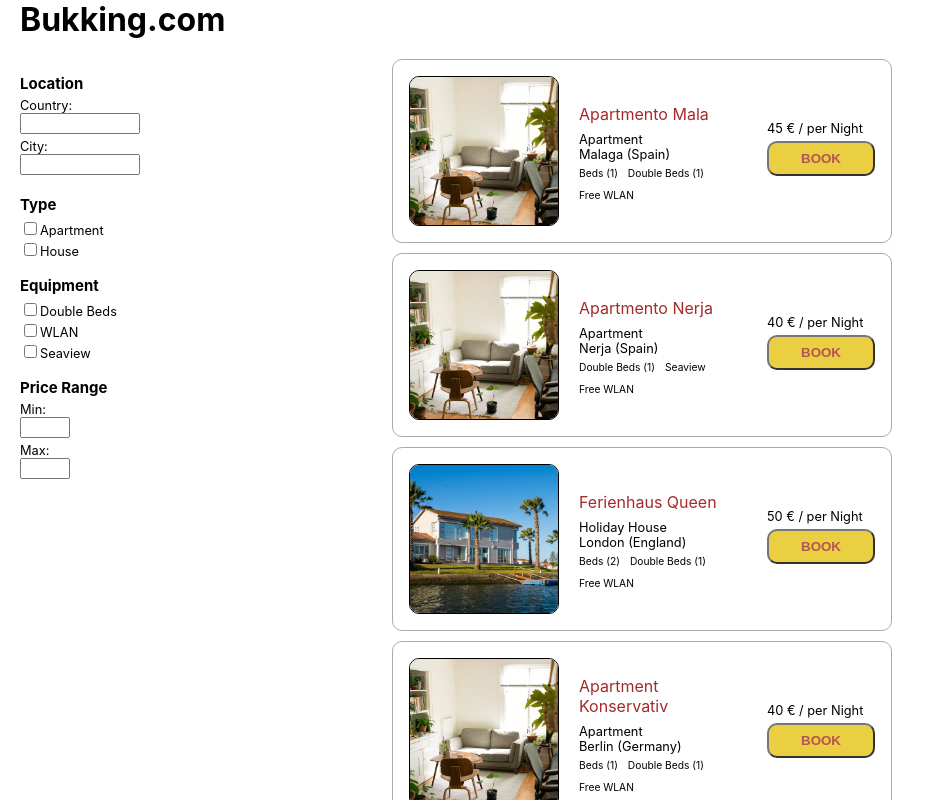
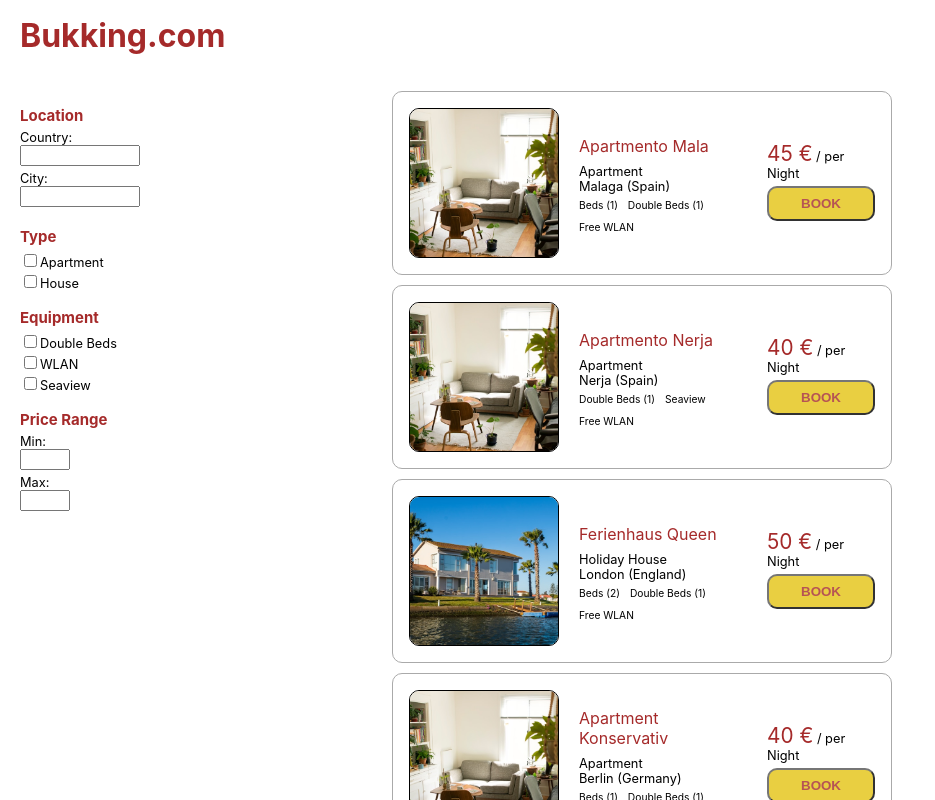
Before and after one commit to losrobbos/react-filtering-apartments, a React (Vite) app: page / in a window 1280 px wide. Shown: the top 800 px of the page, without its empty margins (0-935 px from the left). Built offline with nearby package versions, Linux system fonts and the light colour scheme.

Commit message:
Unified font colors and tweaked font sizes

```diff
--- a/src/components/FlatCard.jsx
+++ b/src/components/FlatCard.jsx
@@ -27,7 +27,7 @@ const FlatCard = ({ flat }) => {
 
       {/* ACTIONS */}
       <div className="card-actions">
-        <div>{flat.pricePerNight} &euro; / per Night</div>
+        <div><span>{flat.pricePerNight} &euro;</span> / per Night</div>
         <div>
           <button>Book</button>
         </div>
--- a/src/components/FlatFilter.jsx
+++ b/src/components/FlatFilter.jsx
@@ -1,26 +1,26 @@
-import { useContext } from "react"
-import { FlatContext } from "../contexts/FlatContext"
+import { useContext } from "react";
+import { FlatContext } from "../contexts/FlatContext";
 
 export const FlatFilter = () => {
-  const { filter, setFilter } = useContext(FlatContext)
+  const { filter, setFilter } = useContext(FlatContext);
 
   // update text search filters
   const onTextChange = (e) =>
-    setFilter({ ...filter, [e.target.name]: e.target.value })
+    setFilter({ ...filter, [e.target.name]: e.target.value });
 
   // update checkbox filters
   // (using a javascript SET => sets have the advantage to store arrays with unique (!) values only)
   const onCheckboxChange = (e) => {
-    const filterKey = e.target.name
-    const itemSelected = e.target.value
-    let selectionNew = new Set(filter[filterKey])
+    const filterKey = e.target.name;
+    const itemSelected = e.target.value;
+    let selectionNew = new Set(filter[filterKey]);
 
     // toggle item in set
     e.target.checked
       ? selectionNew.add(itemSelected)
-      : selectionNew.delete(itemSelected)
-    setFilter({ ...filter, [filterKey]: selectionNew })
-  }
+      : selectionNew.delete(itemSelected);
+    setFilter({ ...filter, [filterKey]: selectionNew });
+  };
 
   return (
     <form className="flat-filter">
@@ -47,6 +47,7 @@ export const FlatFilter = () => {
         <h3>Type</h3>
 
         <div className="filter-item">
+          <label>
             <input
               name="categories"
               type="checkbox"
@@ -54,9 +55,11 @@ export const FlatFilter = () => {
               onChange={onCheckboxChange}
             />
             <span>Apartment</span>
+          </label>
         </div>
 
         <div className="filter-item">
+          <label>
             <input
               name="categories"
               type="checkbox"
@@ -64,6 +67,7 @@ export const FlatFilter = () => {
               onChange={onCheckboxChange}
             />
             <span>House</span>
+          </label>
         </div>
       </div>
       {/* end of Category */}
@@ -73,6 +77,7 @@ export const FlatFilter = () => {
         <h3>Equipment</h3>
 
         <div className="filter-item">
+          <label>
             <input
               name="equipment"
               type="checkbox"
@@ -80,8 +85,10 @@ export const FlatFilter = () => {
               onChange={onCheckboxChange}
             />
             <span>Double Beds</span>
+          </label>
         </div>
         <div className="filter-item">
+          <label>
             <input
               name="equipment"
               type="checkbox"
@@ -89,8 +96,10 @@ export const FlatFilter = () => {
               onChange={onCheckboxChange}
             />
             <span>WLAN</span>
+          </label>
         </div>
         <div className="filter-item">
+          <label>
             <input
               name="equipment"
               type="checkbox"
@@ -98,27 +107,37 @@ export const FlatFilter = () => {
               onChange={onCheckboxChange}
             />
             <span>Seaview</span>
+          </label>
         </div>
       </div>
       {/* end of ausstattung */}
 
       {/* PRICE RANGE */}
       <div className="priceRange">
-
         <h3>Price Range</h3>
         {/* MIN */}
         <div className="min">
           <label>Min:</label>
-          <input type="number" min="0" name="priceMin" onChange={onTextChange} />
+          <input
+            type="number"
+            min="0"
+            name="priceMin"
+            onChange={onTextChange}
+          />
         </div>
 
         {/* MAX */}
         <div className="max">
           <label>Max:</label>
-          <input type="number" min="0" name="priceMax" onChange={onTextChange} />
+          <input
+            type="number"
+            min="0"
+            name="priceMax"
+            onChange={onTextChange}
+          />
         </div>
       </div>
       {/* END of Location*/}
     </form>
-  )
-}
+  );
+};
--- a/src/index.scss
+++ b/src/index.scss
@@ -4,15 +4,15 @@
 
 body {
   margin: 0;
-  font-family: -apple-system, BlinkMacSystemFont, 'Segoe UI', 'Roboto', 'Oxygen',
-    'Ubuntu', 'Cantarell', 'Fira Sans', 'Droid Sans', 'Helvetica Neue',
+  font-family: -apple-system, BlinkMacSystemFont, "Segoe UI", "Roboto", "Oxygen",
+    "Ubuntu", "Cantarell", "Fira Sans", "Droid Sans", "Helvetica Neue",
     sans-serif;
   -webkit-font-smoothing: antialiased;
   -moz-osx-font-smoothing: grayscale;
 }
 
 code {
-  font-family: source-code-pro, Menlo, Monaco, Consolas, 'Courier New',
+  font-family: source-code-pro, Menlo, Monaco, Consolas, "Courier New",
     monospace;
 }
 
@@ -21,6 +21,8 @@ header {
 
   h1 {
     margin: 0;
+    padding: 1rem 0;
+    color: brown;
   }
 }
 
@@ -34,7 +36,6 @@ main {
 .flats {
   display: flex;
   justify-content: space-between;
-
 }
 
 // FILTER
@@ -43,6 +44,7 @@ main {
   font-size: 0.8rem;
 
   h3 {
+    color: brown;
     margin-bottom: 5px;
   }
 
@@ -57,7 +59,6 @@ main {
   input[type="number"] {
     max-width: 50px;
   }
-
 }
 
 // FLAT LISTING
@@ -68,7 +69,6 @@ main {
   gap: 10px;
   font-size: 0.8rem;
 }
-
 
 // FLAT CARD Item
 .flat-card {
@@ -105,7 +105,6 @@ main {
     &:hover img {
       scale: 1.1;
     }
-
   }
 
   img {
@@ -115,24 +114,8 @@ main {
     transform-origin: 0% 0%;
     transition: 1s;
   }
-  button {
-    margin: 5px 0;
-    padding: 0.5rem 2rem;
-    border-radius: 10px;
-    background-color: rgb(228, 196, 18);
-    text-transform: uppercase;
-    color: brown;
-    font-weight: 900;
-    opacity: 0.8;
-
-    &:hover {
-      opacity: 1;
-    }
-  }
-
   // make title stand out a bit
   .card-body {
-
     // card title
     & > :first-child {
       color: brown;
@@ -149,5 +132,28 @@ main {
     gap: 10px;
     font-size: 0.8em;
   }
+
+  .card-actions {
+    // price
+    span {
+      font-size: 1.3rem;
+      color: brown;
+    }
+
+    button {
+      margin: 5px 0;
+      padding: 0.5rem 2rem;
+      border-radius: 10px;
+      background-color: rgb(228, 196, 18);
+      text-transform: uppercase;
+      color: brown;
+      font-weight: 800;
+      opacity: 0.8;
+
+      &:hover {
+        opacity: 1;
+      }
+    }
+  }
 }
 //  END OF FLAT-CARD
```
Lines whose indentation alone changed are shown as unchanged.
